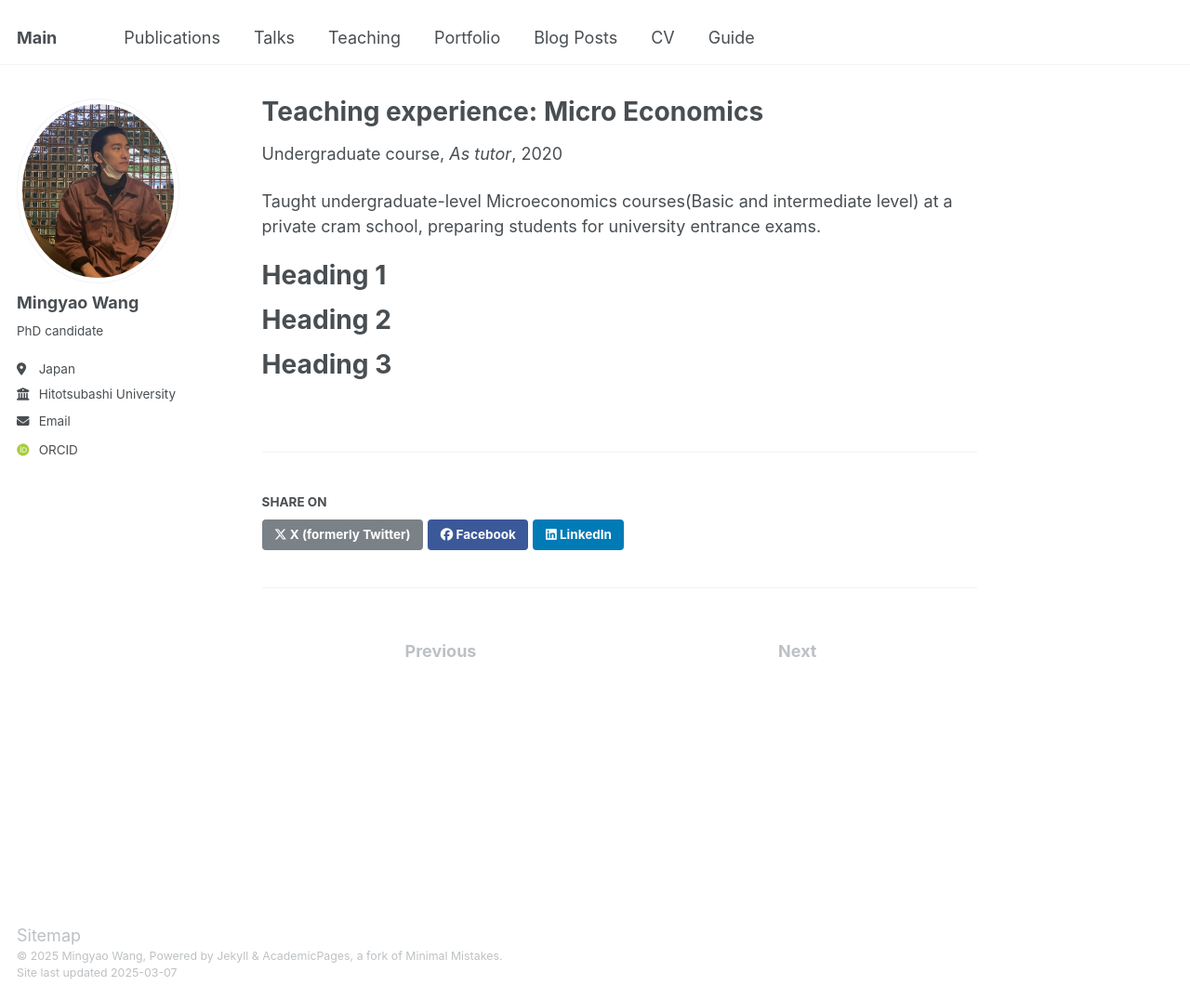
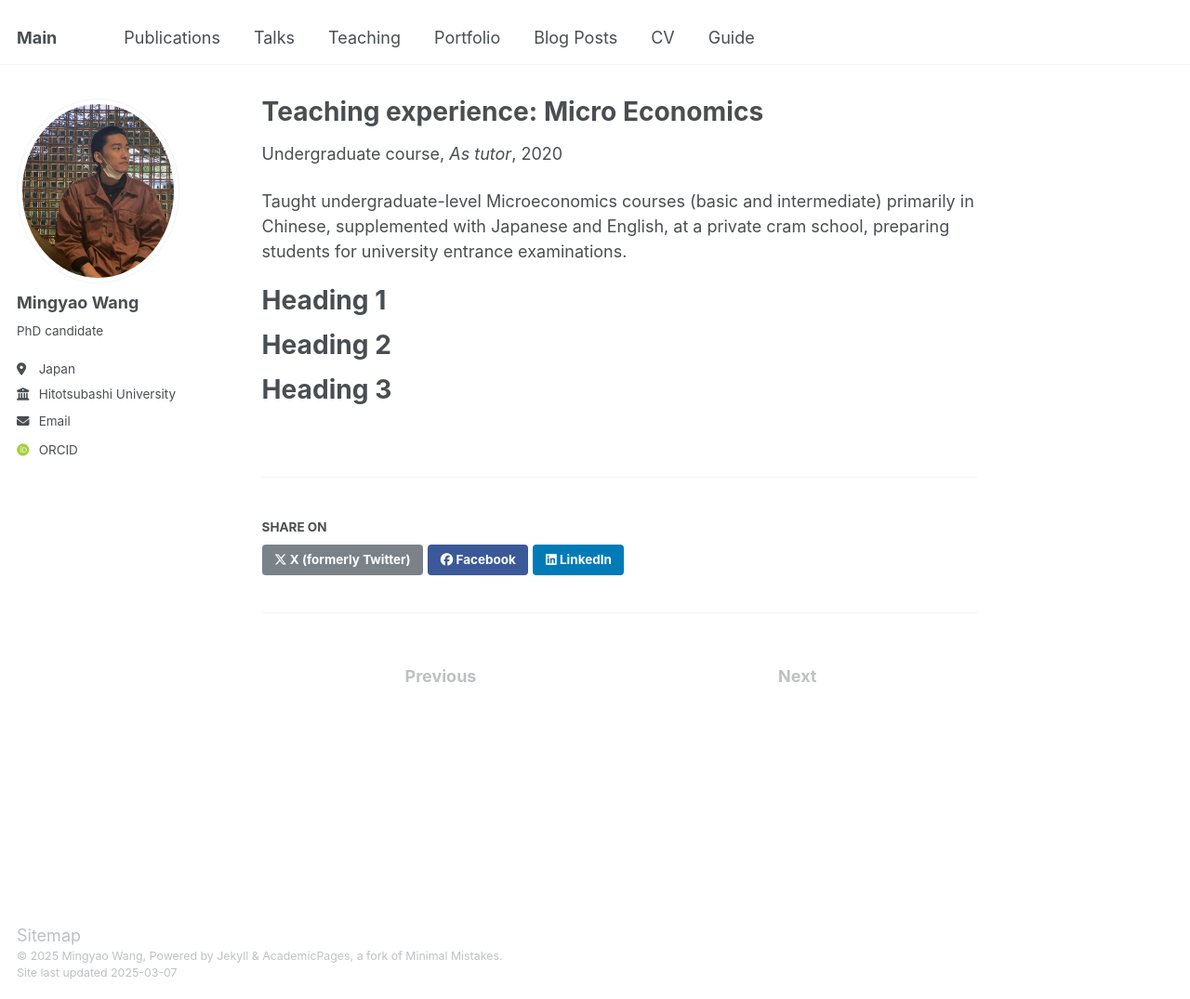
Before and after one commit to Mingyao-Wang/aboutme, a Jekyll site: the page built from _teaching/2014-spring-teaching-1.md, in a window 1280 px wide and 1075 px high. Shown: the whole window at 93% size. Built offline with Jekyll 4.4.1, drawn with Linux system fonts in a browser that asks for light colours; some web fonts are replaced.

Commit message:
Update 2014-spring-teaching-1.md

```diff
--- a/_teaching/2014-spring-teaching-1.md
+++ b/_teaching/2014-spring-teaching-1.md
@@ -8,7 +8,7 @@ date: 2020-01-01
 location: "Tokyo, Japan"
 ---
 
-Taught undergraduate-level Microeconomics courses(Basic and intermediate level) at a private cram school, preparing students for university entrance exams.
+Taught undergraduate-level Microeconomics courses (basic and intermediate) primarily in Chinese, supplemented with Japanese and English, at a private cram school, preparing students for university entrance examinations.
 
 Heading 1
 ======
```
